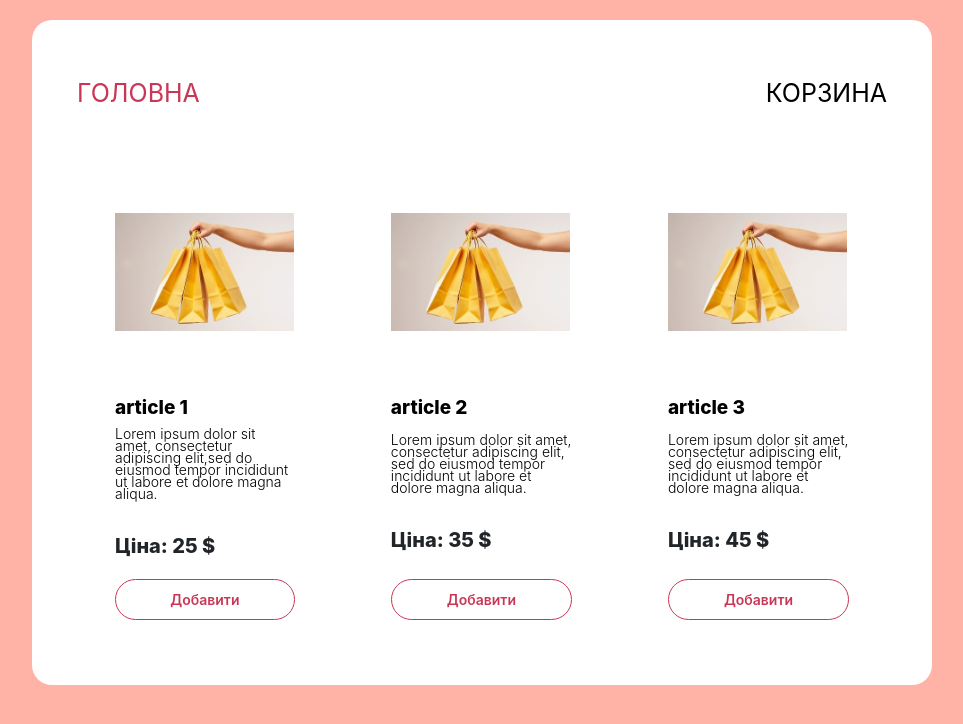
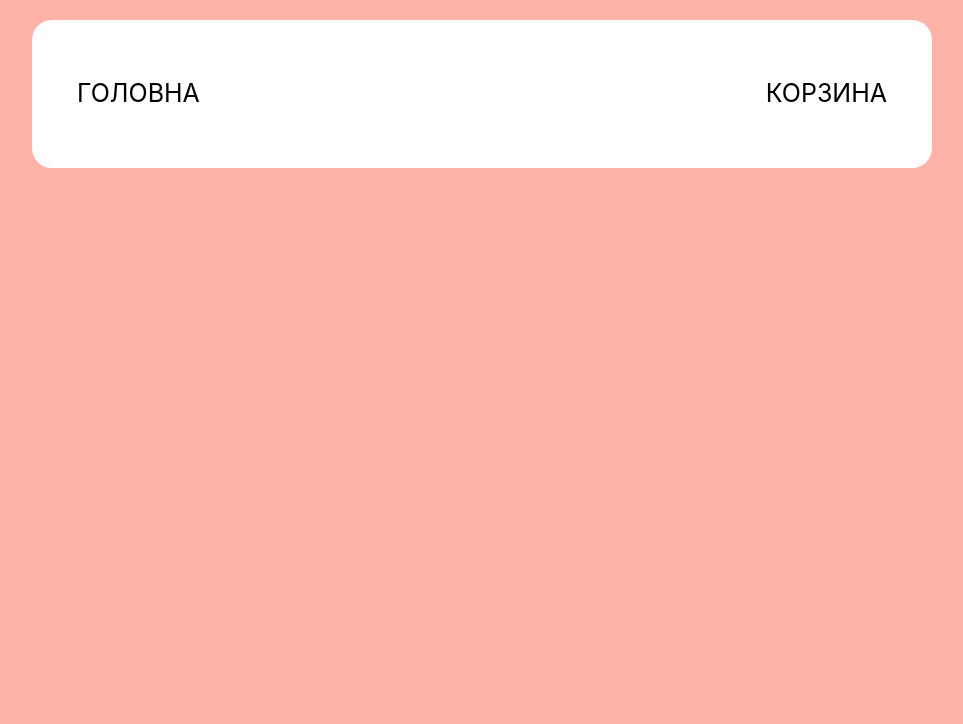
Before and after one commit to taras-kolomiiets/shop, a React (Create React App) app: page / in a window 1280 px wide. Shown: the top 724 px of the page, without its empty margins (158-1121 px from the left). Built offline with nearby package versions, Linux system fonts and the light colour scheme.

Commit message:
Add storage

```diff
--- a/src/components/App/App.jsx
+++ b/src/components/App/App.jsx
@@ -1,29 +1,18 @@
 import React, { useState } from "react";
 import { Route } from "react-router-dom";
-
 import { products } from "../../products";
 import CartList from "../CartList";
 import ShopList from "../ShopList";
 import Navigation from "../navigation";
 import productImage from "../../images/product.jpg";
 
-// Обновляем массив
-// Принимает три аргумента: массив phones, элемент который нужно обновить, индекс этого элемента
 const updateCartList = (cartList, newProduct, index) => {
-  // Если количество одного телефона равняется 0, убрать его из корзины
   if (newProduct.count === 0) {
     return [...cartList.slice(0, index), ...cartList.slice(index + 1)];
   }
-
-  // Если индекс элемента -1, это значит что в корзине нет этого телефона
-  // И его нужно добавить
   if (index === -1) {
     return [...cartList, newProduct];
   }
-
-  // Если этот телефон есть, то массив нужно обновить
-  // Телефон, будь он обычным или обновлённым получаем из второго аргумента
-  // Таким образом вычисление, и структура объекта телефона находится в updatePhone
   return [
     ...cartList.slice(0, index),
     newProduct,
@@ -31,10 +20,6 @@ const updateCartList = (cartList, newProduct, index) => {
   ];
 };
 
-// Функция, занимающаяся проверкой и структурой телефона
-// Принимает три параметра, полученный телефон, телефон в корзине (если тот есть), и количество которое нужно купить
-// Если телефон в корзине есть, то возвращаем все поля телефона, изменяя его totalPrice и count, которое зависит от количества купленного
-// Если телефона в корзине нет, то возвращаем объект, который содержит нужные для дальнейшего поля
 const updateProduct = (getProduct, ProductInCart, quantity) => {
   if (ProductInCart) {
     return {
@@ -43,7 +28,6 @@ const updateProduct = (getProduct, ProductInCart, quantity) => {
       count: ProductInCart.count + quantity,
     };
   }
-
   return {
     id: getProduct.id,
     name: getProduct.name,
@@ -56,6 +40,8 @@ const updateProduct = (getProduct, ProductInCart, quantity) => {
 const App = () => {
   const [cartList, setCartList] = useState([]);
 
+  const storageCartList = JSON.parse(localStorage.getItem("cart")) || [];
+
   const updateProductInCart = (id, count) => {
     const getProduct = products.find((product) => product.id === id);
     const getProductIndex = cartList.findIndex((product) => product.id === id);
@@ -63,6 +49,9 @@ const App = () => {
 
     const newProduct = updateProduct(getProduct, productInCart, count);
     const newArray = updateCartList(cartList, newProduct, getProductIndex);
+
+    storageCartList.push(newProduct);
+    localStorage.setItem("cart", JSON.stringify(newArray));
 
     return newArray;
   };
@@ -89,7 +78,7 @@ const App = () => {
     <main className="app">
       <Navigation />
       <Route
-        path="/"
+        path="/shop"
         exact
         render={() => (
           <ShopList
@@ -106,7 +95,7 @@ const App = () => {
         render={() => {
           return (
             <CartList
-              cartList={cartList}
+              storageCartList={storageCartList}
               addProductInCart={addProductInCart}
               removeProductFromCart={removeProductFromCart}
               deletePurchasedProduct={deletePurchasedProduct}
@@ -119,118 +108,3 @@ const App = () => {
 };
 
 export default App;
-
-// class App extends Component {
-//   state = {
-//     cartList: [],
-//   };
-
-// Функция получает на вход id элемента (повторение кода сознательное)
-// Что мы делаем?
-// 1. Получаем телефон из массива с телефонами благодаря принимаемому id
-// 2. Получаем индекс телефон из корзины по id, если тот конечно есть
-// 3. Если он есть, то получаем сам элемент: cartList[getPhoneIndex]
-// ---
-// Затем приступаем к изменению массива,
-// Используем updatePhone
-// Первая функция проверяет телефон и принимает два параметра. Первый - это телефон, которы получили, второй телефон в корзине.
-// Если этот телефон есть, возвращаем все его поля, изменяя лишь некоторые, если нет возвращаем нужный объект с телефоном
-// Используем updateCartList, который принмает три параметра: массив корзины, телефон, который хотим добавить, индекс телефона
-// Если индекс === -1, возвращаем весь массив корзины, добавляя телефон, если есть делаем операцию, которую можно посмотреть в функции
-//   addProductInCart = (id) => {
-//     const { cartList } = this.state;
-
-//     this.setState(() => {
-//       const getProduct = products.find((product) => product.id === id);
-//       const getProductIndex = cartList.findIndex(
-//         (product) => product.id === id
-//       );
-//       const productInCart = cartList[getProductIndex];
-
-//       const newProduct = updateProduct(getProduct, productInCart, 1);
-//       const newArray = updateCartList(cartList, newProduct, getProductIndex);
-
-//       return {
-//         cartList: newArray,
-//       };
-//     });
-//   };
-
-//   removeProductFromCart = (id) => {
-//     const { cartList } = this.state;
-
-//     this.setState(() => {
-//       const getProduct = products.find((product) => product.id === id);
-//       const getProductIndex = cartList.findIndex(
-//         (product) => product.id === id
-//       );
-//       const productInCart = cartList[getProductIndex];
-
-//       const newPhone = updateProduct(getProduct, productInCart, -1);
-//       const newArray = updateCartList(cartList, newPhone, getProductIndex);
-
-//       return {
-//         cartList: newArray,
-//       };
-//     });
-//   };
-
-//   deletePurchasedProduct = (id) => {
-//     const { cartList } = this.state;
-
-//     this.setState(() => {
-//       const getProduct = products.find((product) => product.id === id);
-//       const getProductIndex = cartList.findIndex(
-//         (product) => product.id === id
-//       );
-//       const productInCart = cartList[getProductIndex];
-
-//       const newProduct = updateProduct(
-//         getProduct,
-//         productInCart,
-//         -productInCart.count
-//       );
-//       const newArray = updateCartList(cartList, newProduct, getProductIndex);
-
-//       return {
-//         cartList: newArray,
-//       };
-//     });
-//   };
-
-//   render() {
-//     return (
-//       <main className="app">
-//         <Navigation />
-//         <Route
-//           path="/"
-//           exact
-//           render={() => {
-//             return (
-//               <ShopList
-//                 phones={products}
-//                 addPhoneInCart={this.addProductInCart}
-//               />
-//             );
-//           }}
-//         />
-//         <Route
-//           path="/cart-list"
-//           exact
-//           render={() => {
-//             return (
-//               <CartList
-//                 cartList={this.state.cartList}
-//                 addPhoneInCart={this.addProductInCart}
-//                 removePhoneFromCart={this.removeProductFromCart}
-//                 deletePurchasedPhone={this.deletePurchasedProduct}
-//               />
-//             );
-//           }}
-//         />
-//       </main>
-//     );
-//   }
-// }
-
-// export default App;
--- a/src/components/CartList/CartList.jsx
+++ b/src/components/CartList/CartList.jsx
@@ -2,19 +2,19 @@ import React from "react";
 import CartListItem from "../CartListItem";
 
 const CartList = ({
-  cartList,
+  storageCartList,
   addProductInCart,
   removeProductFromCart,
   deletePurchasedProduct,
 }) => {
-  const totalSum = Object.values(cartList)
+  const totalSum = Object.values(storageCartList)
     .map((value) => value.totalPrice)
     .reduce((sum, item) => (sum += item), 0);
 
-  return cartList.length ? (
+  return storageCartList.length ? (
     <>
       <ul className="cart-list">
-        {cartList.map((cart) => {
+        {storageCartList.map((cart) => {
           const { id } = cart;
           return (
             <li key={id}>
--- a/src/components/ShopListItem/ButtonInCart.jsx
+++ b/src/components/ShopListItem/ButtonInCart.jsx
@@ -15,7 +15,7 @@ const ButtonInCart = ({
       return;
     }
     setItemInCart(false);
-  }, [cartList]);
+  }, [cartList, item.length]);
 
   return itemInCart ? (
     <button className="button" onClick={() => removeProductFromCart(id)}>
@@ -23,7 +23,7 @@ const ButtonInCart = ({
     </button>
   ) : (
     <button className="button" onClick={() => addProductInCart(id)}>
-      Добавити
+      Придбати
     </button>
   );
 };
--- a/src/components/navigation/Navigation.jsx
+++ b/src/components/navigation/Navigation.jsx
@@ -5,7 +5,7 @@ const Navigation = () => {
   return (
     <ul className="navigation">
       <li className="navigation__item">
-        <NavLink to="/" exact>
+        <NavLink to="shop" exact>
           Головна
         </NavLink>
       </li>
```
